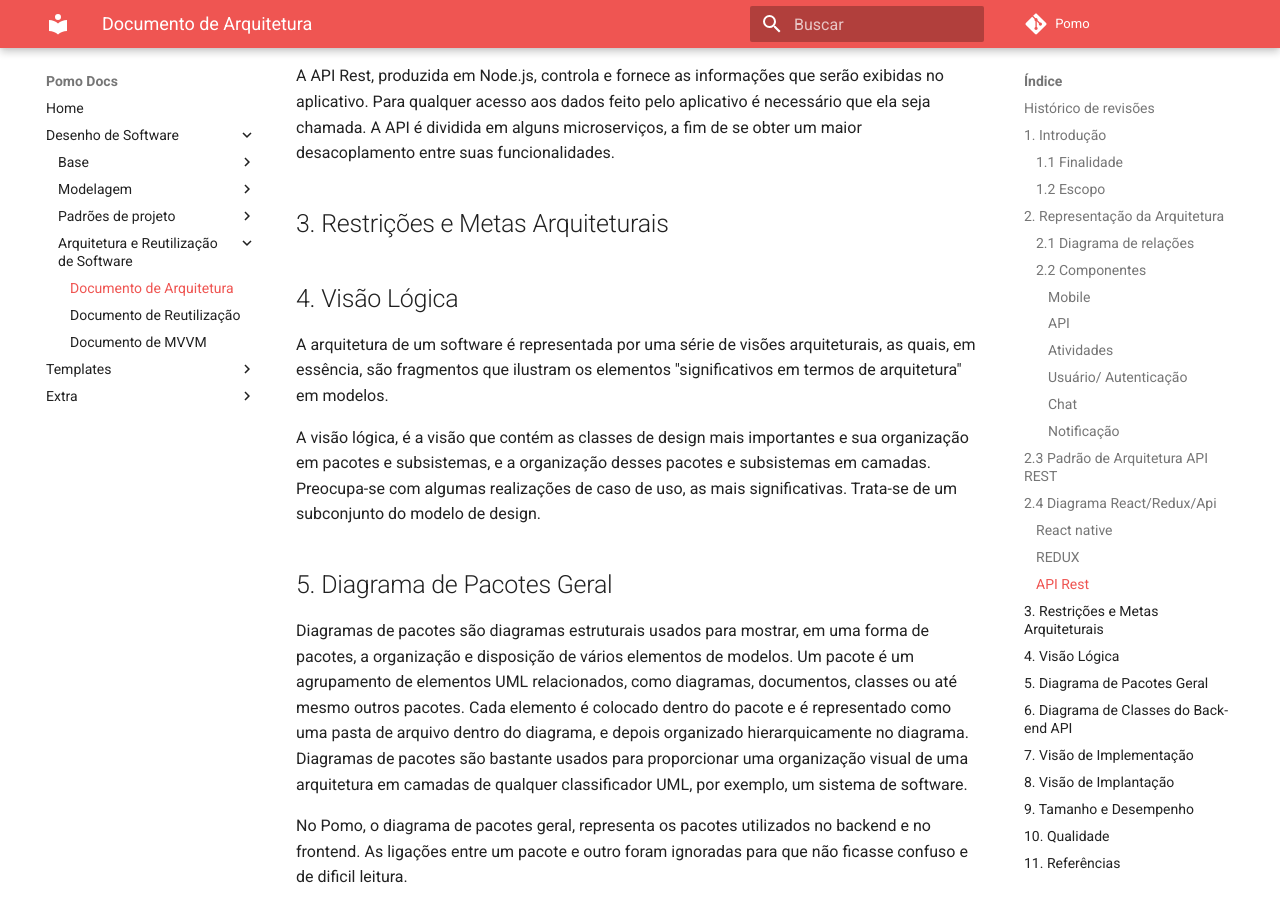
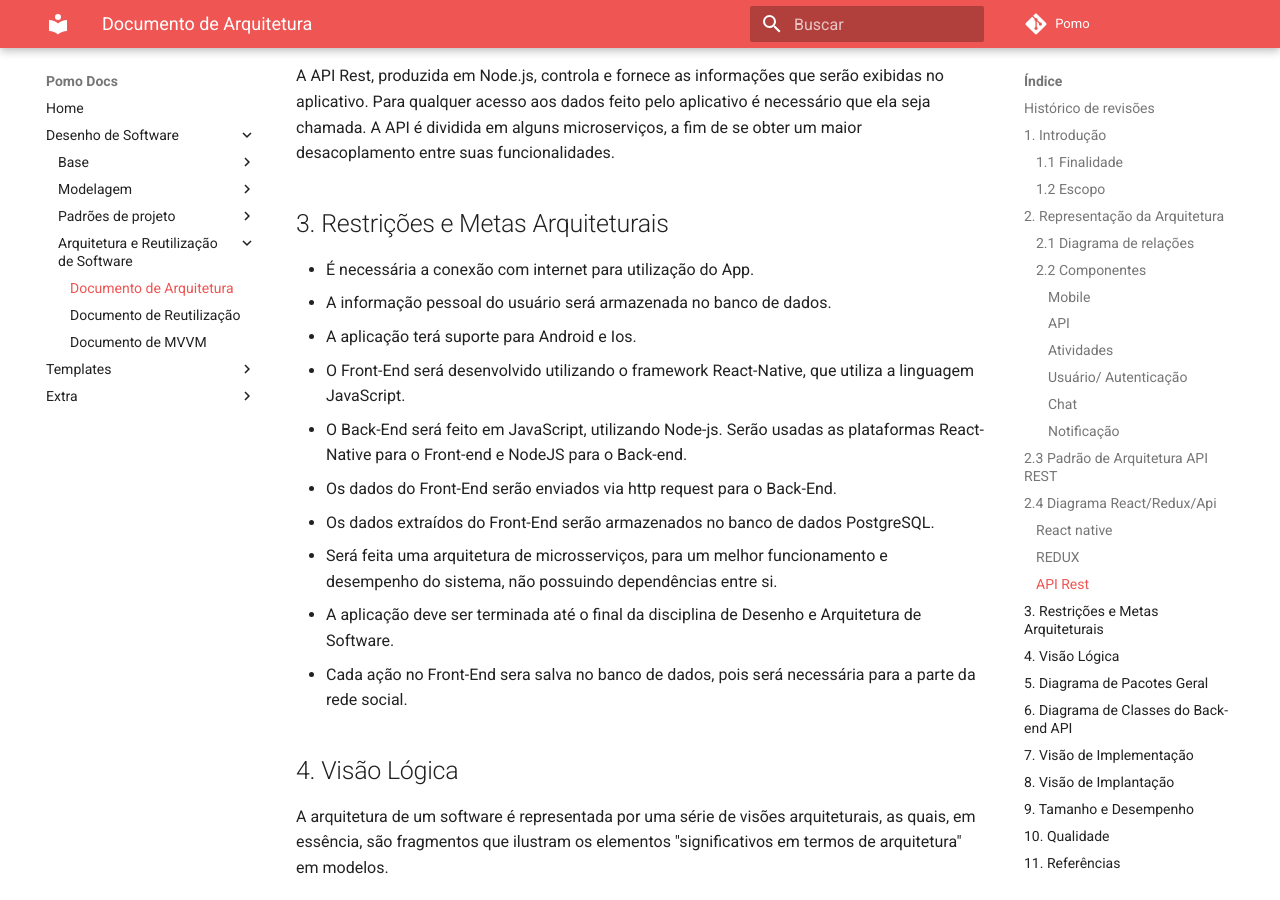
Before and after one commit to UnBArqDsw/2020.1_G6_Pomo, an MkDocs documentation site: the page built from docs/arquitetura-e-reutilizacao/arquitetura.md, in a window 1280 px wide and 900 px high, scrolled down 3961 px. Built offline with MkDocs 1.6.1 and Material for MkDocs 9.7.7, drawn with Linux system fonts in a browser that asks for light colours; comment, search, counter and statistics services are not loaded.

Commit message:
#49 Adicionando restriçoes e metas arquiteturais
Co-authored-by: Arthur Alves <arthurarp97@gmail.com>

```diff
--- a/docs/arquitetura-e-reutilizacao/arquitetura.md
+++ b/docs/arquitetura-e-reutilizacao/arquitetura.md
@@ -83,6 +83,18 @@ A API é dividida em alguns microserviços, a fim de se obter um maior desacopla
 
 ## 3. Restrições e Metas Arquiteturais
 
+- É necessária a conexão com internet para utilização do App.
+- A informação pessoal do usuário será armazenada no banco de dados.
+- A aplicação terá suporte para Android e Ios.
+- O Front-End será desenvolvido utilizando o framework React-Native, que utiliza a linguagem JavaScript.
+- O Back-End será feito em JavaScript, utilizando Node-js.
+Serão usadas as plataformas React-Native para o Front-end e NodeJS para o Back-end.
+- Os dados do Front-End serão enviados via http request para o Back-End.
+- Os dados extraídos do Front-End serão armazenados no banco de dados PostgreSQL.
+- Será feita uma arquitetura de microsserviços, para um melhor funcionamento e desempenho do sistema, não possuindo dependências entre si.
+- A aplicação deve ser terminada até o final da disciplina de Desenho e Arquitetura de Software.
+- Cada ação no Front-End sera salva no banco de dados, pois será necessária para a parte da rede social.
+
 ## 4. Visão Lógica
 
 A arquitetura de um software é representada por uma série de visões arquiteturais, as quais, em essência, são fragmentos que ilustram os elementos "significativos em termos de arquitetura" em modelos.
```
